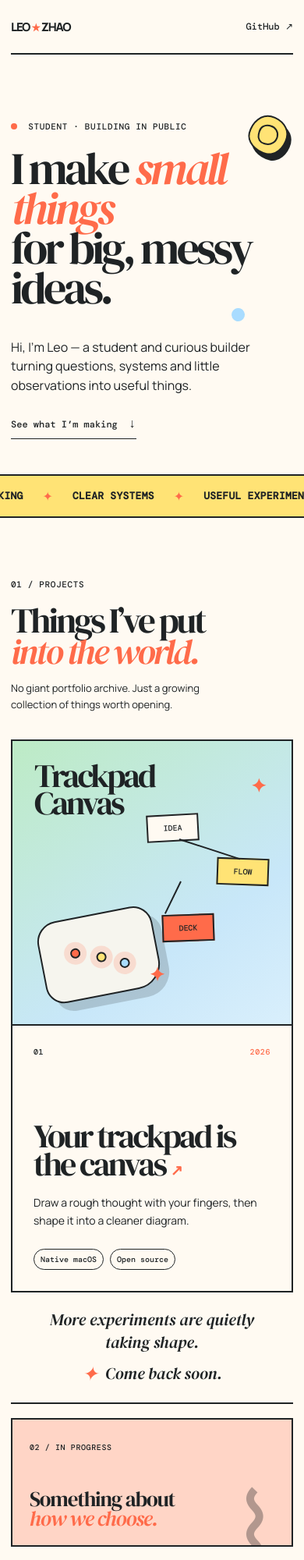
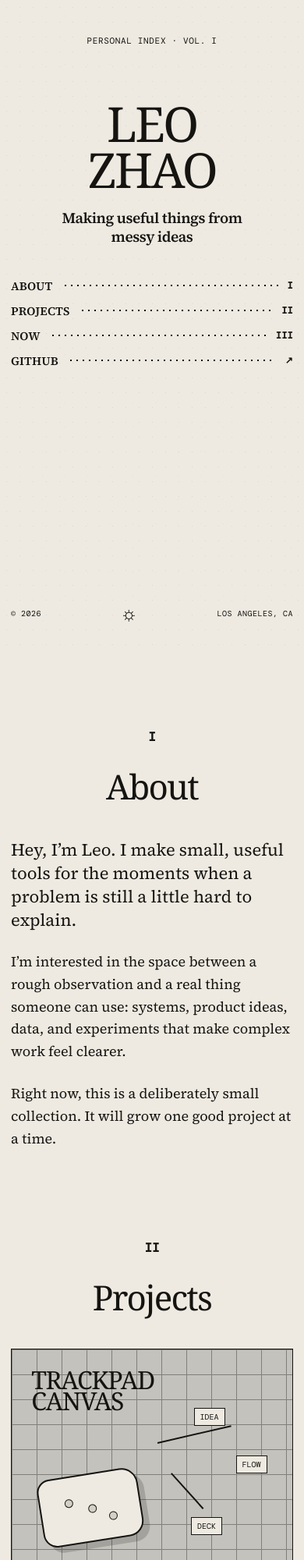
Before and after one commit to LobsterQBA/leozhao.me, a plain HTML site: page index.html in a window 390 px wide. Shown: the top 2000 px of the page at 78% size. Drawn offline with nearby package versions, Linux system fonts and the light colour scheme; a web font is replaced by a local one.

Commit message:
Restyle personal site as an editorial index

```diff
--- a/index.html
+++ b/index.html
@@ -3,101 +3,76 @@
   <head>
     <meta charset="UTF-8" />
     <meta name="viewport" content="width=device-width, initial-scale=1.0" />
-    <meta name="description" content="Leo Zhao makes small, useful products out of messy human problems." />
-    <title>Leo Zhao — Makes things</title>
+    <meta name="description" content="Leo Zhao — useful tools, systems, and small experiments." />
+    <title>Leo Zhao</title>
     <link rel="preconnect" href="https://fonts.googleapis.com" />
     <link rel="preconnect" href="https://fonts.gstatic.com" crossorigin />
-    <link href="https://fonts.googleapis.com/css2?family=DM+Mono:wght@400;500&family=DM+Serif+Display:ital@0;1&family=Manrope:wght@400;500;600;700;800&display=swap" rel="stylesheet" />
+    <link href="https://fonts.googleapis.com/css2?family=DM+Mono:wght@400;500&family=Rye&family=Source+Serif+4:ital,opsz,wght@0,8..60,400;0,8..60,600;1,8..60,400&display=swap" rel="stylesheet" />
     <link rel="stylesheet" href="/styles.css" />
   </head>
   <body>
+    <a class="skip-link" href="#about">Jump to content</a>
     <main>
-      <nav aria-label="Main navigation">
-        <a class="wordmark" href="/" aria-label="Leo Zhao home">LEO<span>★</span>ZHAO</a>
-        <div class="nav-links">
-          <a href="#projects">Projects</a>
-          <a href="https://github.com/LobsterQBA" rel="noreferrer">GitHub ↗</a>
-        </div>
-      </nav>
+      <header class="cover" id="top">
+        <p class="edition">PERSONAL INDEX · VOL. I</p>
+        <h1><span>LEO</span><span>ZHAO</span></h1>
+        <p class="subtitle">Making useful things from messy ideas</p>
 
-      <header class="hero">
-        <p class="eyebrow"><span></span> Student · building in public</p>
-        <div class="hero-title-wrap">
-          <div class="doodle doodle-sun" aria-hidden="true"></div>
-          <div class="doodle doodle-squiggle" aria-hidden="true">↝</div>
-          <h1>I make <em>small things</em><br />for big, messy ideas.</h1>
-          <div class="doodle doodle-dot" aria-hidden="true"></div>
-        </div>
-        <div class="intro-row">
-          <p>
-            Hi, I’m Leo — a student and curious builder turning questions,
-            systems and little observations into useful things.
-          </p>
-          <a class="scroll-note" href="#projects">See what I’m making <b>↓</b></a>
-        </div>
+        <nav aria-label="Primary navigation">
+          <a href="#about"><span>ABOUT</span><i></i><b>I</b></a>
+          <a href="#work"><span>PROJECTS</span><i></i><b>II</b></a>
+          <a href="#notes"><span>NOW</span><i></i><b>III</b></a>
+          <a href="https://github.com/LobsterQBA" rel="noreferrer"><span>GITHUB</span><i></i><b>↗</b></a>
+        </nav>
+
+        <div class="cover-foot"><span>© 2026</span><span class="sun" aria-hidden="true">☼</span><span>LOS ANGELES, CA</span></div>
       </header>
 
-      <section class="marquee" aria-label="What Leo works on">
-        <div>
-          <span>Product thinking</span><i>✦</i><span>Clear systems</span><i>✦</i><span>Useful experiments</span><i>✦</i>
-          <span>Product thinking</span><i>✦</i><span>Clear systems</span><i>✦</i><span>Useful experiments</span><i>✦</i>
+      <section class="chapter about" id="about" aria-labelledby="about-title">
+        <p class="chapter-number">I</p>
+        <h2 id="about-title">About</h2>
+        <div class="copy-column">
+          <p class="lead">Hey, I’m Leo. I make small, useful tools for the moments when a problem is still a little hard to explain.</p>
+          <p>I’m interested in the space between a rough observation and a real thing someone can use: systems, product ideas, data, and experiments that make complex work feel clearer.</p>
+          <p>Right now, this is a deliberately small collection. It will grow one good project at a time.</p>
         </div>
       </section>
 
-      <section id="projects" class="projects" aria-labelledby="projects-title">
-        <div class="section-heading">
-          <p class="eyebrow">01 / Projects</p>
-          <h2 id="projects-title">Things I’ve put<br /><em>into the world.</em></h2>
-          <p class="aside">No giant portfolio archive. Just a growing collection of things worth opening.</p>
-        </div>
+      <section class="chapter work" id="work" aria-labelledby="work-title">
+        <p class="chapter-number">II</p>
+        <h2 id="work-title">Projects</h2>
+        <div class="project-list">
+          <a class="project" href="/projects/trackpad-canvas" aria-label="Open Trackpad Canvas">
+            <div class="project-image trackpad-art" aria-hidden="true">
+              <div class="art-grid"></div>
+              <div class="art-title">TRACKPAD<br />CANVAS</div>
+              <div class="art-pad"><i></i><i></i><i></i></div>
+              <span class="art-node first">IDEA</span><span class="art-node second">FLOW</span><span class="art-node third">DECK</span>
+              <span class="art-line line-one"></span><span class="art-line line-two"></span>
+            </div>
+            <div class="project-meta"><strong>Trackpad Canvas</strong><span>Native macOS tool for drawing rough ideas directly from a trackpad.</span><em>Open project ↗</em></div>
+          </a>
 
-        <a class="project-card" href="/projects/trackpad-canvas" aria-label="Open Trackpad Canvas">
-          <div class="project-art" aria-hidden="true">
-            <p class="art-label">Trackpad<br />Canvas</p>
-            <div class="pad"><span class="finger one"></span><span class="finger two"></span><span class="finger three"></span></div>
-            <div class="diagram">
-              <span class="node n-one">IDEA</span><span class="node n-two">FLOW</span><span class="node n-three">DECK</span>
-              <i class="wire w-one"></i><i class="wire w-two"></i>
-            </div>
-            <b class="spark s-one">✦</b><b class="spark s-two">✦</b>
-          </div>
-          <div class="project-info">
-            <div><span class="project-number">01</span><span class="project-year">2026</span></div>
-            <h3>Your trackpad is the canvas <b>↗</b></h3>
-            <p>Draw a rough thought with your fingers, then shape it into a cleaner diagram.</p>
-            <div class="pills"><span>Native macOS</span><span>Open source</span></div>
-          </div>
-        </a>
-
-        <div class="next-row">
-          <p>More experiments are quietly taking shape.</p>
-          <span class="little-star">✦</span>
-          <p>Come back soon.</p>
-        </div>
-
-        <div class="placeholder-grid" aria-label="Upcoming projects">
-          <article class="placeholder-card peach">
-            <span>02 / In progress</span>
-            <p>Something about<br /><em>how we choose.</em></p>
-            <i>⌇</i>
-          </article>
-          <article class="placeholder-card mint">
-            <span>03 / In progress</span>
-            <p>Something that makes<br /><em>information kinder.</em></p>
-            <i>✦</i>
+          <article class="project placeholder">
+            <div class="project-image placeholder-art"><span>IN<br />PROGRESS</span></div>
+            <div class="project-meta"><strong>Next experiment</strong><span>Something thoughtful is taking shape here.</span><em>Coming soon</em></div>
           </article>
         </div>
       </section>
 
-      <section class="now">
-        <p class="eyebrow">Right now</p>
-        <p>Thinking about how the tools we already touch can make complicated conversations feel more <em>human.</em></p>
+      <section class="chapter notes" id="notes" aria-labelledby="notes-title">
+        <p class="chapter-number">III</p>
+        <h2 id="notes-title">Now</h2>
+        <div class="now-list">
+          <p><span>2026</span> Building and refining <a href="/projects/trackpad-canvas">Trackpad Canvas</a></p>
+          <p><span>2026</span> Learning by shipping small, real projects</p>
+          <p><span>Always</span> Looking for everyday friction worth removing</p>
+        </div>
       </section>
 
       <footer>
-        <a class="wordmark" href="/">LEO<span>★</span>ZHAO</a>
-        <p>Made with curiosity in 2026.</p>
-        <a href="https://github.com/LobsterQBA" rel="noreferrer">GitHub ↗</a>
+        <p>LEO ZHAO · PERSONAL INDEX</p>
+        <a href="#top">Back to top ↑</a>
       </footer>
     </main>
   </body>
--- a/styles.css
+++ b/styles.css
@@ -1,27 +1,23 @@
-:root { --ink:#1f2325; --paper:#fffaf2; --orange:#ff6b4a; --blue:#a9dcff; --yellow:#ffe375; --mint:#bdebc5; --line:#1f2325; --mono:"DM Mono",monospace; --sans:"Manrope",sans-serif; --serif:"DM Serif Display",Georgia,serif; }
+:root { --ink:#151411; --paper:#eeeae1; --fog:#d3d0c7; --line:rgba(21,20,17,.72); --muted:rgba(21,20,17,.66); --mono:"DM Mono", monospace; --body:"Source Serif 4", Georgia, serif; --display:"Rye", Georgia, serif; }
 * { box-sizing:border-box; }
 html { scroll-behavior:smooth; }
-body { margin:0; color:var(--ink); background:var(--paper); font-family:var(--sans); }
-a { color:inherit; text-decoration:none; }
-main { width:min(1180px,calc(100% - 48px)); margin:auto; }
-nav { min-height:92px; display:flex; justify-content:space-between; align-items:center; border-bottom:2px solid var(--line); }
-.wordmark { font:800 15px/1 var(--sans); letter-spacing:-.08em; } .wordmark span { color:var(--orange); font-size:.86em; padding:0 2px; }
-.nav-links { display:flex; gap:25px; font:500 12px var(--mono); } .nav-links a { border-bottom:1px solid transparent; } .nav-links a:hover { border-color:var(--ink); }
-.hero { padding:clamp(75px,12vw,155px) 0 68px; }
-.eyebrow { margin:0; font:500 11px/1.4 var(--mono); letter-spacing:.06em; text-transform:uppercase; }.eyebrow span { display:inline-block;width:8px;height:8px;margin-right:7px;border-radius:50%;background:var(--orange); }
-.hero-title-wrap { position:relative; margin:25px 0 42px; }
-h1,h2,h3 { font-weight:400; letter-spacing:-.065em; } h1 { position:relative;z-index:1;margin:0;font:clamp(58px,9.5vw,128px)/.88 var(--serif); } h1 em,h2 em,.now em { color:var(--orange); font-weight:400; }
-.doodle { position:absolute; z-index:0; } .doodle-sun { width:clamp(50px,7vw,86px); aspect-ratio:1; right:7%; top:-17%; border:2px solid var(--ink); border-radius:46% 54% 43% 57% / 57% 45% 55% 43%; background:var(--yellow); transform:rotate(14deg); box-shadow:6px 6px 0 var(--ink); } .doodle-sun:after { content:"";position:absolute;inset:21%;border:2px solid var(--ink);border-radius:48% 52% 56% 44%; }
-.doodle-squiggle { right:0; bottom:-16%; transform:rotate(-20deg); color:var(--orange); font:clamp(76px,11vw,130px)/1 var(--serif); }.doodle-dot { width:17px;height:17px;border-radius:50%;background:var(--blue);left:47%;bottom:-10px;transform:rotate(17deg); }
-.intro-row { display:flex; justify-content:space-between; gap:30px; align-items:flex-end; }.intro-row p { margin:0; max-width:475px; font-size:18px; line-height:1.55; }.scroll-note { font:500 12px var(--mono); padding:10px 0; border-bottom:1px solid var(--ink); }.scroll-note b { display:inline-block;margin-left:7px;font-size:16px;transition:transform .2s; }.scroll-note:hover b { transform:translateY(4px); }
-.marquee { overflow:hidden; margin-inline:calc((min(1180px,calc(100vw - 48px)) - 100vw)/2); border-block:2px solid var(--line); background:var(--yellow); white-space:nowrap; }.marquee div { display:inline-flex; align-items:center; gap:25px; min-width:max-content; padding:15px 0; animation:move 28s linear infinite; }.marquee span { font:700 13px var(--mono); text-transform:uppercase; letter-spacing:.02em; }.marquee i { font-style:normal;color:var(--orange); } @keyframes move { to { transform:translateX(-50%); } }
-.projects { padding:115px 0 128px; }.section-heading { position:relative;display:grid;grid-template-columns:1.05fr 1.3fr .7fr;align-items:end;gap:22px;margin-bottom:35px; }.section-heading h2 { margin:0;font:clamp(45px,5.6vw,73px)/.89 var(--serif); }.aside { margin:0 0 5px; font-size:13px;line-height:1.55; }
-.project-card { display:grid;grid-template-columns:1.12fr .88fr;border:2px solid var(--line);background:var(--blue);transition:transform .25s cubic-bezier(.2,.9,.2,1),box-shadow .25s; }.project-card:hover { transform:translate(-6px,-6px) rotate(-.25deg);box-shadow:9px 9px 0 var(--orange); }.project-art { min-height:475px;position:relative;overflow:hidden;border-right:2px solid var(--line);background:linear-gradient(145deg,#bdebc5 0%,#c8e7f9 67%,#d9effc 100%); }.art-label { position:absolute;top:27px;left:28px;margin:0;font:clamp(42px,5vw,64px)/.85 var(--serif);letter-spacing:-.07em; }.pad { position:absolute;left:10%;bottom:10%;width:42%;aspect-ratio:1.42;border:2px solid var(--ink);border-radius:27px 25px 33px 24px;background:#f6f5ee;transform:rotate(-11deg);box-shadow:10px 12px 0 rgba(31,35,37,.18); }.finger { position:absolute;width:13px;height:13px;border:2px solid var(--ink);border-radius:50%;background:var(--orange);box-shadow:0 0 0 8px rgba(255,107,74,.18); }.finger.one{left:25%;top:36%}.finger.two{left:47%;top:47%;background:var(--yellow)}.finger.three{left:66%;top:60%;background:var(--blue)}
-.diagram { position:absolute;right:8%;top:26%;width:44%;height:45%; }.node { position:absolute;display:grid;place-items:center;min-width:67px;height:35px;padding:0 9px;border:2px solid var(--ink);background:var(--paper);font:500 10px var(--mono); }.n-one{left:0;top:0;transform:rotate(-3deg)}.n-two{right:0;top:34%;background:var(--yellow);transform:rotate(2deg)}.n-three{left:13%;bottom:0;background:var(--orange);transform:rotate(-2deg)}.wire { position:absolute;height:2px;background:var(--ink);transform-origin:left; }.w-one{top:19%;left:27%;width:52%;transform:rotate(18deg)}.w-two{top:52%;left:28%;width:29%;transform:rotate(116deg)}.spark{position:absolute;font-size:24px;}.s-one{right:9%;top:11%;color:var(--orange)}.s-two{left:49%;bottom:13%;color:var(--orange);}
-.project-info { min-height:475px;padding:27px;display:flex;flex-direction:column;background:var(--paper); }.project-info>div:first-child { display:flex;justify-content:space-between;font:500 10px var(--mono);letter-spacing:.06em; }.project-year { color:var(--orange); }.project-info h3 { margin:auto 0 18px;font:clamp(42px,4.5vw,61px)/.88 var(--serif); }.project-info h3 b { color:var(--orange);font:600 .45em var(--sans); }.project-info>p { max-width:355px;margin:0 0 25px;font-size:14px;line-height:1.58; }.pills { display:flex;gap:8px;flex-wrap:wrap; }.pills span { padding:6px 8px;border:1px solid var(--ink);border-radius:30px;font:500 10px var(--mono); }
-.next-row { min-height:100px;display:flex;align-items:center;justify-content:center;gap:24px;font:italic 24px var(--serif); }.next-row p { margin:0; }.little-star { color:var(--orange);font-size:25px; }
-.placeholder-grid { display:grid;grid-template-columns:1fr 1fr;gap:18px;padding:18px 0 0;border-top:2px solid var(--line); }.placeholder-card { min-height:188px;position:relative;padding:22px;border:2px solid var(--line);overflow:hidden; }.placeholder-card span { font:500 10px var(--mono);letter-spacing:.06em;text-transform:uppercase; }.placeholder-card p { position:relative;z-index:1;margin:45px 0 0;font:clamp(27px,3vw,41px)/.93 var(--serif);letter-spacing:-.045em; }.placeholder-card em { color:var(--orange); }.placeholder-card i { position:absolute;right:18px;bottom:-38px;font:120px/1 var(--serif);font-style:normal;opacity:.34; }.peach { background:#ffd5c6; }.mint { background:var(--mint); }.mint i { color:var(--orange); }
-.now { display:grid;grid-template-columns:1fr 2fr;gap:25px;padding:92px 0;border-bottom:2px solid var(--line); }.now>p:last-child { max-width:710px;margin:0;font:clamp(27px,3.55vw,47px)/1.05 var(--serif);letter-spacing:-.045em; }
-footer { min-height:100px;display:flex;align-items:center;justify-content:space-between;font:500 11px var(--mono); } footer p { opacity:.65; } footer>a:last-child { border-bottom:1px solid var(--ink); }
-@media (prefers-reduced-motion:reduce) { html{scroll-behavior:auto}.marquee div{animation:none}.project-card,.scroll-note b{transition:none} }
-@media (max-width:720px) { main { width:min(100% - 28px,1180px); }nav { min-height:70px; }.hero { padding:85px 0 55px; }.hero-title-wrap { margin:20px 0 38px; }.doodle-sun { right:2%;top:-21%; }.doodle-squiggle { display:none; }.doodle-dot { left:auto;right:17%;bottom:-17px; }.intro-row { display:block; }.intro-row p { font-size:16px;margin-bottom:24px; }.marquee { margin-inline:-14px; }.projects { padding:78px 0 95px; }.section-heading { display:block; }.section-heading h2 { margin:18px 0 17px; }.aside { max-width:270px; }.project-card { grid-template-columns:1fr; }.project-art { min-height:365px;border-right:0;border-bottom:2px solid var(--line); }.project-info { min-height:340px; }.next-row { min-height:110px;gap:9px;flex-wrap:wrap;text-align:center;font-size:21px;padding:20px; }.placeholder-grid { grid-template-columns:1fr; }.placeholder-card { min-height:164px; }.now { grid-template-columns:1fr;padding:67px 0; }.now>p:last-child { font-size:34px; }.nav-links { gap:16px; }.nav-links a:first-child { display:none; } footer { min-height:115px;flex-direction:column;align-items:flex-start;justify-content:center;gap:10px; } footer p { margin:0; } }
+body { min-width:320px;margin:0;color:var(--ink);background:var(--paper);font-family:var(--body);font-size:18px;line-height:1.6; }
+body:before { content:"";position:fixed;inset:0;z-index:-1;opacity:.2;pointer-events:none;background-image:radial-gradient(rgba(21,20,17,.42) .55px,transparent .75px),radial-gradient(rgba(21,20,17,.22) .45px,transparent .65px);background-size:17px 19px,29px 31px;background-position:0 0,11px 5px; }
+a { color:inherit; }
+.skip-link { position:absolute;left:-999px;top:8px;padding:8px 12px;background:var(--ink);color:var(--paper);font:13px var(--mono); }.skip-link:focus { left:8px;z-index:5; }
+main { width:min(100% - 40px,860px);margin:0 auto; }
+.cover { min-height:100vh;display:flex;flex-direction:column;align-items:center;padding:clamp(48px,8vw,90px) 0 45px;text-align:center; }
+.edition { margin:0 0 clamp(52px,9vw,115px);font:11px var(--mono);letter-spacing:.06em; }
+h1,h2 { font-family:var(--display);font-weight:400;letter-spacing:-.04em; }
+h1 { margin:0;font-size:clamp(62px,11vw,124px);line-height:.8; }.cover h1 span { display:block; }.cover h1 span+span { margin-top:9px; }
+.subtitle { margin:26px 0 37px;font:600 clamp(19px,2.2vw,25px)/1.25 var(--body);letter-spacing:-.025em; }
+nav { width:min(100%,530px);display:grid;gap:5px;text-align:left; }nav a { display:grid;grid-template-columns:auto 1fr auto;gap:12px;align-items:center;padding:3px 0;text-decoration:none;font:600 15px var(--body);letter-spacing:.015em; }nav i { height:2px;background-image:radial-gradient(circle,var(--ink) 1px,transparent 1.25px);background-size:8px 2px;background-repeat:repeat-x; }nav b { font:600 12px var(--mono); }nav a:hover span, nav a:focus-visible span { text-decoration:underline;text-decoration-thickness:1px;text-underline-offset:4px; }
+.cover-foot { display:flex;align-items:center;justify-content:space-between;width:100%;max-width:530px;margin-top:auto;padding-top:52px;font:10px var(--mono);letter-spacing:.05em; }.sun { font-size:26px;line-height:1; }
+.chapter { width:min(100%,650px);margin:0 auto;padding:clamp(95px,14vw,145px) 0 0; }.chapter-number { margin:0 0 34px;text-align:center;font:600 16px var(--mono); }.chapter h2 { margin:0 0 58px;text-align:center;font-size:clamp(44px,6vw,65px);line-height:.9; }.copy-column { width:min(100%,510px);margin:auto; }.copy-column p { margin:0 0 25px; }.copy-column .lead { font-size:clamp(22px,2.65vw,28px);line-height:1.37; }
+.project-list { display:grid;gap:48px; }.project { display:block;text-decoration:none; }.project-image { position:relative;aspect-ratio:1.72;border:1.5px solid var(--ink);overflow:hidden; }.trackpad-art { background:#c3c2bc; }.art-grid { position:absolute;inset:0;opacity:.38;background-image:linear-gradient(var(--ink) 1px,transparent 1px),linear-gradient(90deg,var(--ink) 1px,transparent 1px);background-size:32px 32px; }.art-title { position:absolute;left:7%;top:9%;font:clamp(32px,5vw,56px)/.85 var(--display);letter-spacing:-.04em; }.art-pad { position:absolute;left:10%;bottom:11%;width:36%;aspect-ratio:1.48;border:2px solid var(--ink);border-radius:17px 21px 20px 18px;background:var(--paper);transform:rotate(-9deg);box-shadow:7px 8px 0 rgba(21,20,17,.18); }.art-pad i { position:absolute;width:11px;height:11px;border:1.5px solid var(--ink);border-radius:50%;background:var(--fog); }.art-pad i:nth-child(1){left:25%;top:32%}.art-pad i:nth-child(2){left:48%;top:45%}.art-pad i:nth-child(3){left:68%;top:61%}.art-node { position:absolute;padding:4px 7px;border:1.5px solid var(--ink);background:var(--paper);font:10px var(--mono); }.first{right:24%;top:27%}.second{right:9%;top:49%}.third{right:25%;bottom:14%}.art-line { position:absolute;height:1.5px;background:var(--ink);transform-origin:left; }.line-one{top:43%;left:52%;width:27%;transform:rotate(-13deg)}.line-two{top:57%;left:57%;width:17%;transform:rotate(48deg)}
+.project:hover .trackpad-art,.project:focus-visible .trackpad-art { filter:contrast(1.08); }.project-meta { display:grid;grid-template-columns:1.05fr 1.55fr auto;gap:13px;margin-top:8px;align-items:baseline;font-size:15px;line-height:1.35; }.project-meta strong { font-size:16px; }.project-meta span { color:var(--muted); }.project-meta em { font-style:normal;font-size:13px;white-space:nowrap;text-decoration:underline;text-underline-offset:3px; }
+.placeholder { opacity:.58; }.placeholder-art { display:grid;place-items:center;background:var(--fog); }.placeholder-art span { text-align:center;font:clamp(31px,5vw,53px)/.88 var(--display);letter-spacing:-.04em; }
+.notes { padding-bottom:clamp(95px,13vw,140px); }.now-list { width:min(100%,520px);margin:auto; }.now-list p { display:grid;grid-template-columns:100px 1fr;gap:22px;margin:0;padding:15px 0;border-top:1px solid var(--line); }.now-list p:last-child { border-bottom:1px solid var(--line); }.now-list span { font:11px var(--mono);padding-top:7px; }.now-list a { text-underline-offset:3px; }
+footer { display:flex;justify-content:space-between;padding:26px 0 31px;border-top:1px solid var(--line);font:10px var(--mono);letter-spacing:.04em; }footer p { margin:0; }footer a { text-underline-offset:3px; }
+@media (max-width:560px) { main { width:min(100% - 28px,860px); }.cover { padding-top:45px; }.edition { margin-bottom:75px; }.subtitle { max-width:270px; }.chapter { padding-top:90px; }.chapter h2 { margin-bottom:45px; }.project-list { gap:38px; }.project-image { aspect-ratio:1.3; }.project-meta { grid-template-columns:1fr;gap:3px; }.project-meta em { margin-top:7px; }.now-list p { grid-template-columns:74px 1fr;gap:11px;font-size:16px; }.cover-foot { padding-top:47px; } footer { gap:17px;flex-direction:column; } }
+@media (prefers-reduced-motion:reduce) { html { scroll-behavior:auto; } }
```
